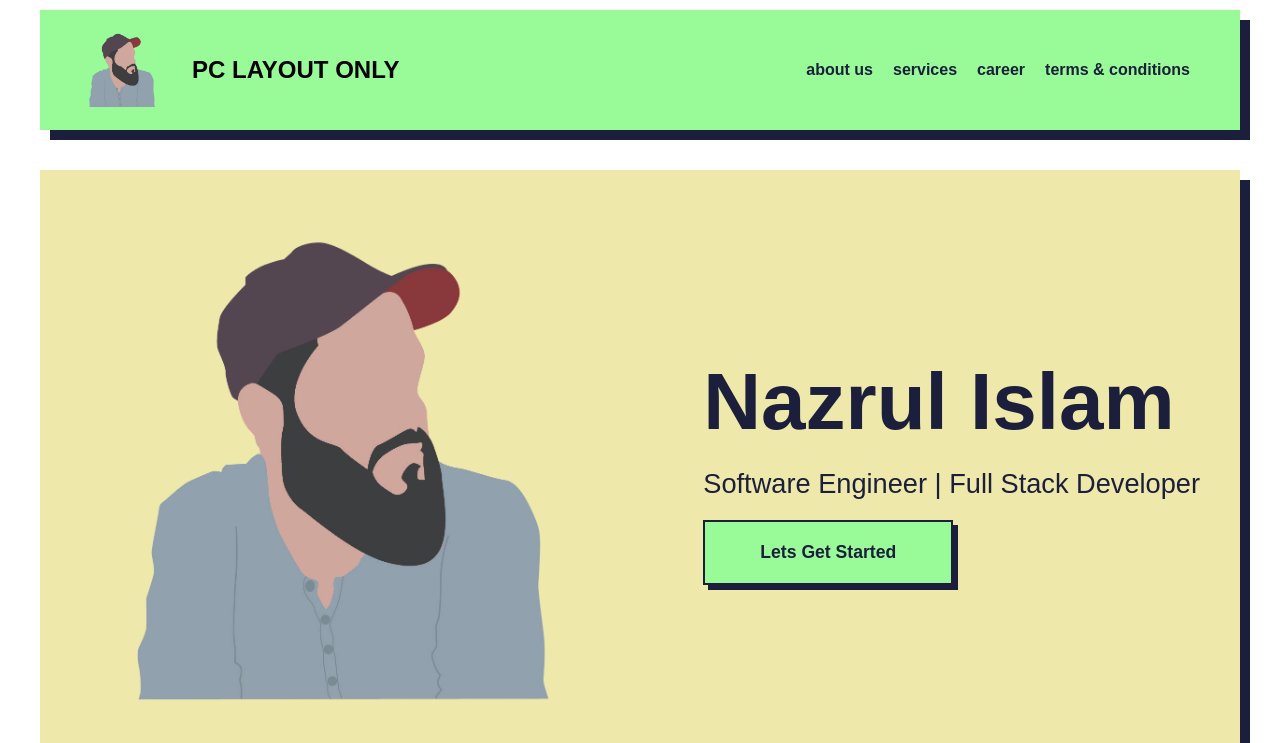
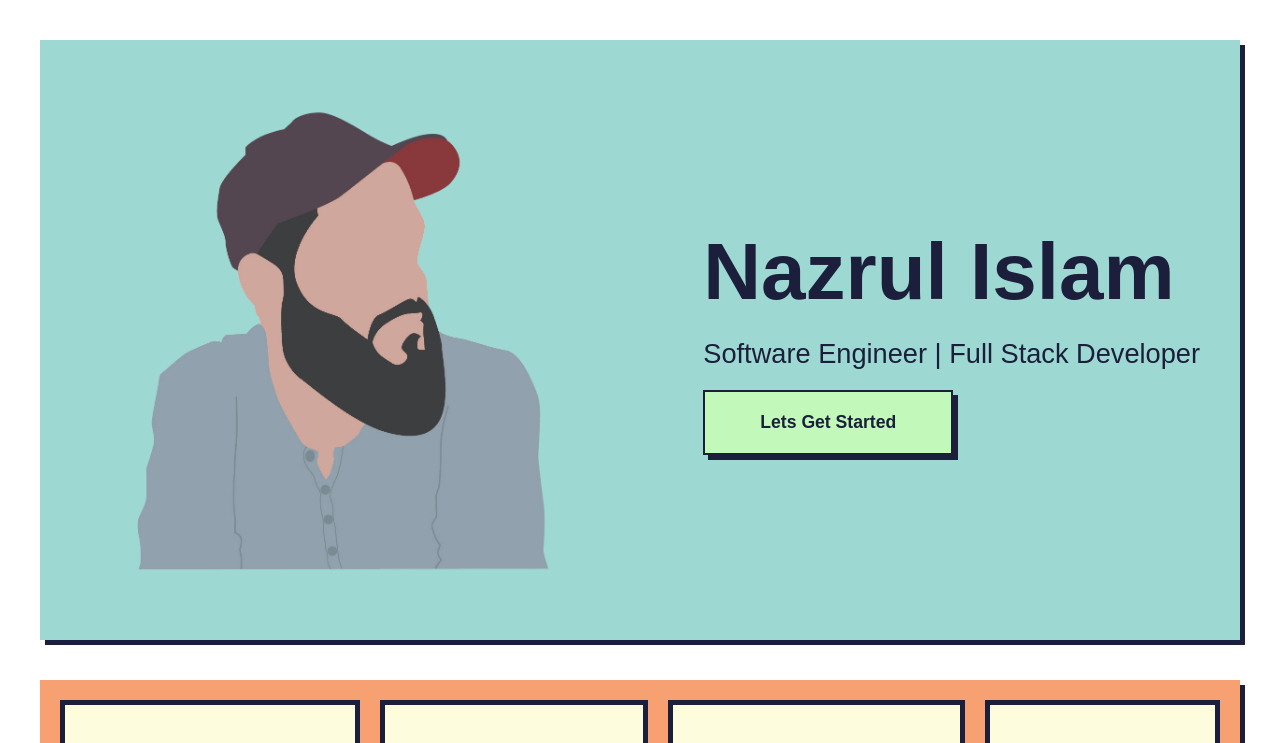
Before and after one commit to nazrulislambhat/a11y, a plain HTML site: page index.html in a window 1280 px wide. Shown: the top 743 px of the page. Drawn offline with nearby package versions, Linux system fonts and the light colour scheme.

Commit message:
first commit

```diff
--- a/index.html
+++ b/index.html
@@ -13,26 +13,6 @@
   </head>
   <body>
     <div class="boxed">
-      <header>
-        <nav class="nav" role="navigation">
-          <img
-            src="/images/Nazrul_Islam-removebg (1).png"
-            alt="site-logo"
-            class="nav__site-logo"
-          />
-          <div class="nav__menu">
-            <ul class="nav__menu--list">
-              <li class="nav__menu--list__item"><a href="#">About Us</a></li>
-              <li class="nav__menu--list__item"><a href="#">Services</a></li>
-              <li class="nav__menu--list__item"><a href="#">Career</a></li>
-              <li class="nav__menu--list__item">
-                <a href="#">Terms & Conditions</a>
-              </li>
-            </ul>
-          </div>
-        </nav>
-      </header>
-
       <main class="main" id="main">
         <div class="hero animate__zoomIn">
           <div class="hero__image animate__jackInTheBox">
@@ -43,13 +23,19 @@
             <p class="hero__info-subtitle animate__slideInRight">
               Software Engineer | Full Stack Developer
             </p>
-            <button class="hero__info-cta animate__slideInRight" type="button" role="button">
+            <button
+              class="hero__info-cta animate__slideInRight"
+              type="button"
+              role="button"
+              id="cta"
+              onclick="ctaClick();"
+            >
               Lets Get Started
             </button>
           </div>
         </div>
-        <div class="services">
-          <div class="services__card">
+        <div class="services background-change">
+          <div class="services__card background-2">
             <img
               src="/programming icons/icons8-css3-480.png"
               alt=""
@@ -63,7 +49,7 @@
             </p>
             <button class="services__card--cta animate__hinge">SERVICES</button>
           </div>
-          <div class="services__card">
+          <div class="services__card background-2">
             <img
               src="/programming icons/icons8-html-5-480.png"
               alt=""
@@ -106,5 +92,6 @@
         </div>
       </main>
     </div>
+    <script src="/ts/main.js"></script>
   </body>
 </html>
--- a/scss/style.scss
+++ b/scss/style.scss
@@ -7,76 +7,14 @@
 .boxed {
   margin: 0 40px;
 }
-.nav {
-  &::before {
-    content: 'PC LAYOUT ONLY';
-    position: absolute;
-    left: 15%;
-    font-size: 1.5em;
-    font-weight: bold;
-  }
-  display: flex;
-  justify-content: space-between;
-  align-items: center;
-  //border-radius: 10px;
-  box-shadow: 10px 10px 0px #1b1f3b;
-  margin: 10px 0px;
-  padding: 20px 40px;
-  background-color: palegreen;
-  &__site-logo {
-    max-width: 120px;
-    max-height: 80px;
-    border-radius: 10px;
-    cursor: pointer;
-  }
-  &__menu {
-    .nav__menu--list {
-      display: flex;
-      align-items: center;
-      &__item {
-        list-style-type: none;
-        padding: 0 10px;
-        a {
-          text-decoration: none;
-          color: #1b1f3b;
-          font-weight: bold;
-          cursor: pointer;
-          border: none;
-          font-size: 1em;
-          text-transform: lowercase;
-          font-family: Arial, Helvetica, sans-serif;
-          &:hover {
-            text-decoration: underline;
-            animation: hinge; /* referring directly to the animation's @keyframe declaration */
-            animation-duration: 2s; /* don't forget to set a duration! */
-          }
-        }
-      }
-    }
-  }
-  &__cta {
-    background-color: palegoldenrod;
-    color: #1b1f3b;
-    font-weight: bold;
-    cursor: pointer;
-    border: none;
-    padding: 20px 55px;
-    //border-radius: 5px;
-    font-size: 1.1em;
-    box-shadow: 10px 10px 0px #1b1f3b;
-    &:hover {
-      background-color: #1b1f3b;
-      color: palegreen;
-    }
-  }
-}
+
 .services {
   display: flex;
   justify-content: space-between;
   align-items: center;
   background-color: #f7a072;
   //border-radius: 10px;
-  box-shadow: 10px 10px 0px #1b1f3b;
+  box-shadow: 5px 5px 0px #1b1f3b;
   gap: 20px;
   margin: 40px 0px;
   padding: 20px;
@@ -96,20 +34,20 @@
     letter-spacing: 0.1em;
   }
   .services__card--cta {
-    background-color: #fdfcdc;
+    background-color: #c2f9bb;
     color: #1b1f3b;
     font-weight: bold;
     cursor: pointer;
     border: none;
     padding: 10px 20px;
     //border-radius: 5px;
-    border: 2px solid;
+    border: 2px solid #1b1f3b;
     box-shadow: 5px 5px 0px #1b1f3b;
     font-size: 1.1em;
     margin-top: 1rem;
     &:hover {
-      background-color: #fb4b4e;
-      color: #fff;
+      background-color: #9dd9d2;
+      //color: #fff;
     }
   }
 
@@ -134,12 +72,12 @@
 }
 .hero {
   display: flex;
-  background-color: palegoldenrod;
+  background-color: #9dd9d2;
   align-items: center;
   justify-content: space-between;
   padding: 0px 40px;
   //border-radius: 10px;
-  box-shadow: 10px 10px 0px #1b1f3b;
+  box-shadow: 5px 5px 0px #1b1f3b;
   margin: 40px 0px;
   position: relative;
   height: 600px;
@@ -164,7 +102,7 @@
       margin-bottom: 20px;
     }
     .hero__info-cta {
-      background-color: palegreen;
+      background-color: #c2f9bb;
       color: #1b1f3b;
       font-weight: bold;
       cursor: pointer;
@@ -173,10 +111,11 @@
       //border-radius: 5px;
       box-shadow: 5px 5px 0px #1b1f3b;
       font-size: 1.1em;
-      border: 2px solid;
+      border: 2px solid #1b1f3b;
       &:hover {
-        background-color: #fb4b4e;
-        color: #fff;
+        background-color: #9dd9d2;
+        //border: none;
+        //color: #fff;
       }
     }
   }
```
Also changed, not shown: css/style.css, images/cross.png (added), images/menu.png (added), 3 other files.
